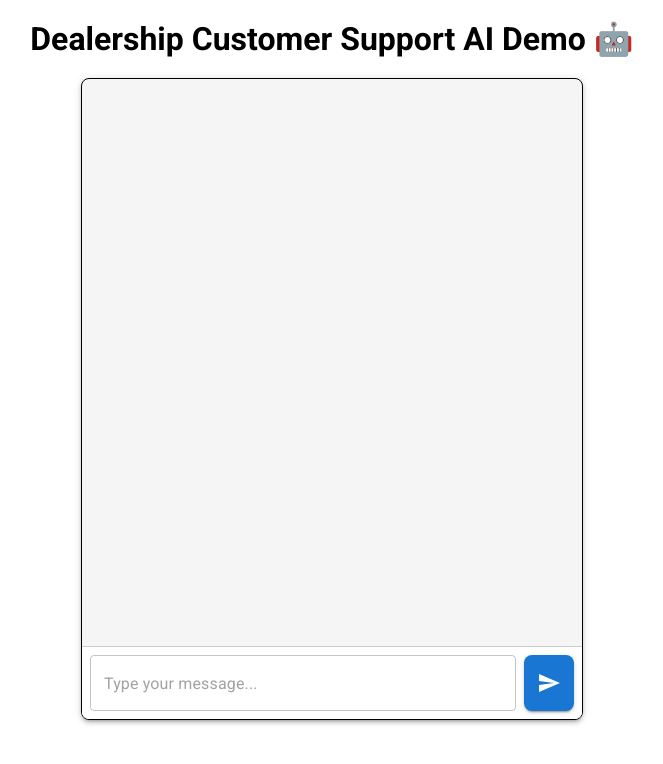
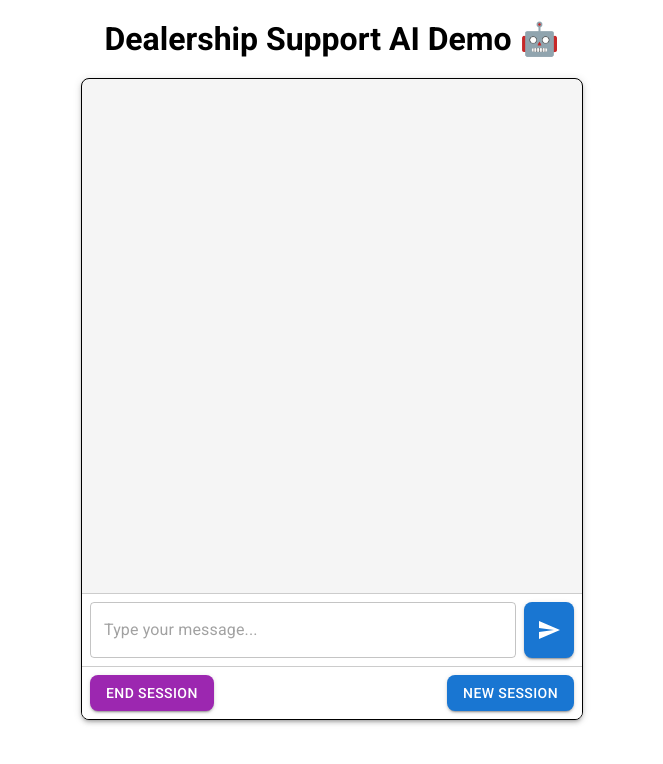
Before and after one commit to habid22/my-ai-support-bot, a Next.js app: page / in a window 1280 px wide. Shown: the top 764 px of the page, without its empty margins (308-971 px from the left). Built offline with nearby package versions, Linux system fonts and the light colour scheme.

Commit message:
chore: Update dealership support AI demo page

```diff
--- a/components/ChatBox.js
+++ b/components/ChatBox.js
@@ -1,5 +1,5 @@
 import React, { useState } from 'react';
-import { Box, TextField, Button, List, ListItem } from '@mui/material';
+import { Box, TextField, Button, List, ListItem, Typography } from '@mui/material';
 import SendIcon from '@mui/icons-material/Send';
 import ChatMessage from './ChatMessage';
 
@@ -35,6 +35,14 @@ const ChatBox = () => {
         }
     };
 
+    const endSession = () => {
+        setMessages([...messages, { role: 'system', content: 'Session Ended' }]);
+    };
+
+    const newSession = () => {
+        window.location.reload();
+    };
+
     return (
         <Box
             sx={{
@@ -48,13 +56,19 @@ const ChatBox = () => {
                 overflow: 'hidden',
                 backgroundColor: '#f5f5f5',
                 boxShadow: 3,
-                fontFamily: 'Roboto, sans-serif'
+                fontFamily: 'Roboto, sans-serif',
             }}
         >
             <List sx={{ flex: 1, padding: 2, overflowY: 'scroll' }}>
                 {messages.map((msg, index) => (
                     <ListItem key={index} sx={{ display: 'flex', justifyContent: msg.role === 'user' ? 'flex-end' : 'flex-start' }}>
-                        <ChatMessage message={msg} />
+                        {msg.role === 'system' ? (
+                            <Typography variant="caption" sx={{ color: '#888' }}>
+                                {msg.content}
+                            </Typography>
+                        ) : (
+                            <ChatMessage message={msg} />
+                        )}
                     </ListItem>
                 ))}
             </List>
@@ -72,6 +86,14 @@ const ChatBox = () => {
                     <SendIcon />
                 </Button>
             </Box>
+            <Box sx={{ display: 'flex', justifyContent: 'space-between', padding: 1, borderTop: 1, borderColor: '#ccc', backgroundColor: '#fff' }}>
+                <Button variant="contained" color="secondary" onClick={endSession} sx={{ borderRadius: 2 }}>
+                    End Session
+                </Button>
+                <Button variant="contained" color="primary" onClick={newSession} sx={{ borderRadius: 2 }}>
+                    New Session
+                </Button>
+            </Box>
         </Box>
     );
 };
--- a/components/ChatMessage.js
+++ b/components/ChatMessage.js
@@ -1,32 +1,49 @@
 import React from 'react';
-import { Paper } from '@mui/material';
+import { Paper, Avatar, Box } from '@mui/material';
 import ReactMarkdown from 'react-markdown';
 import remarkGfm from 'remark-gfm';
 
 const ChatMessage = ({ message }) => {
     const isUser = message.role === 'user';
+    const botAvatarSrc = '/robot-avatar.png'; // Path to the image in the public directory
 
     return (
+        <Box
+            sx={{
+                display: 'flex',
+                flexDirection: isUser ? 'row-reverse' : 'row',
+                alignItems: 'center',
+                marginBottom: '8px',
+            }}
+        >
+            {!isUser && (
+                <Avatar
+                    src={botAvatarSrc}
+                    sx={{
+                        marginRight: isUser ? 0 : '8px',
+                        marginLeft: isUser ? '8px' : 0,
+                        width: 40,
+                        height: 40,
+                    }}
+                />
+            )}
             <Paper
                 elevation={3}
                 sx={{
-                maxWidth: '70%',
+                    maxWidth: '90%',
                     padding: '8px 12px',
                     borderRadius: '15px',
                     backgroundColor: isUser ? '#007aff' : '#e5e5ea',
                     color: isUser ? '#fff' : '#000',
-                alignSelf: isUser ? 'flex-end' : 'flex-start',
                     borderBottomRightRadius: isUser ? '0' : '15px',
                     borderBottomLeftRadius: isUser ? '15px' : '0',
                     whiteSpace: 'pre-wrap',
-                margin: '4px 0',
-                fontFamily: 'Roboto, sans-serif'
+                    fontFamily: 'Roboto, sans-serif',
                 }}
             >
-            <ReactMarkdown remarkPlugins={[remarkGfm]}>
-                {message.content}
-            </ReactMarkdown>
+                <ReactMarkdown remarkPlugins={[remarkGfm]}>{message.content}</ReactMarkdown>
             </Paper>
+        </Box>
     );
 };
 
--- a/pages/index.js
+++ b/pages/index.js
@@ -8,7 +8,7 @@ export default function Home() {
                 <title> Customer Support AI Demo 🤖</title>
             </Head>
             <main>
-                <h1 style={{ fontSize: '2rem', margin: '20px 0' }}> Dealership Customer Support AI Demo 🤖</h1>
+                <h1 style={{ fontSize: '2rem', margin: '20px 0' }}> Dealership Support AI Demo 🤖</h1>
                 <ChatBox />
             </main>
         </div>
```
Also changed, not shown: public/robot-avatar.png (added). Lines whose indentation alone changed are shown as unchanged.
